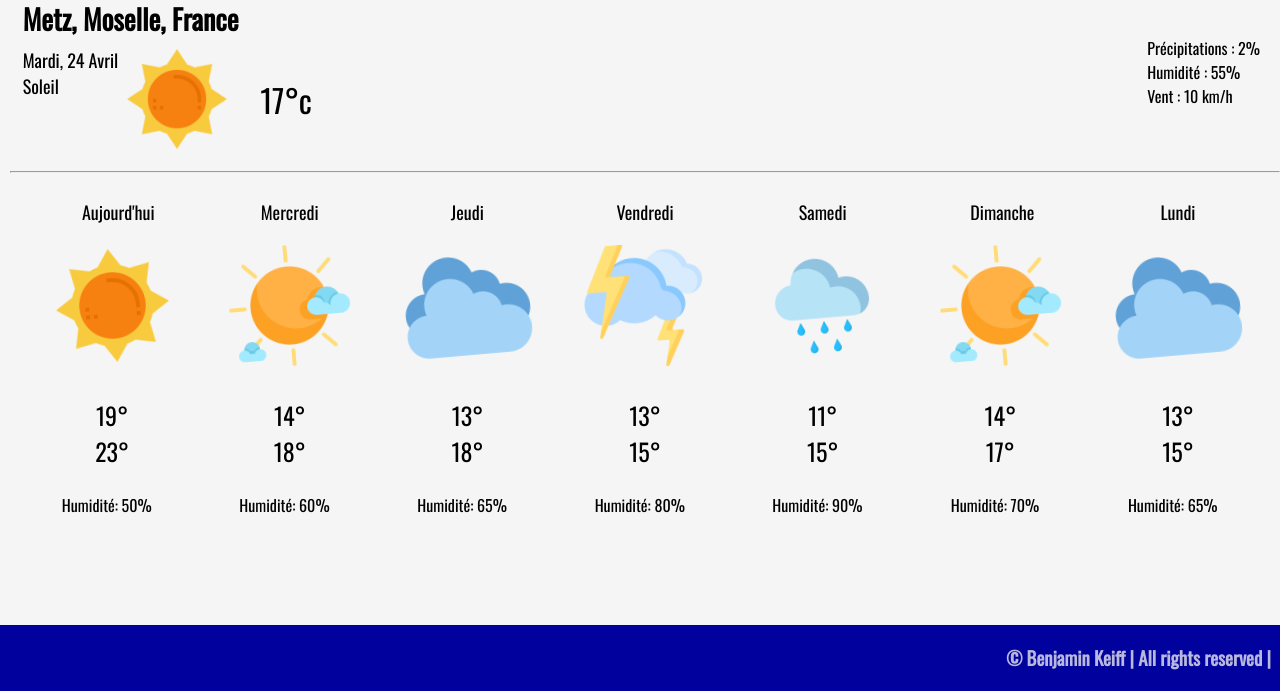
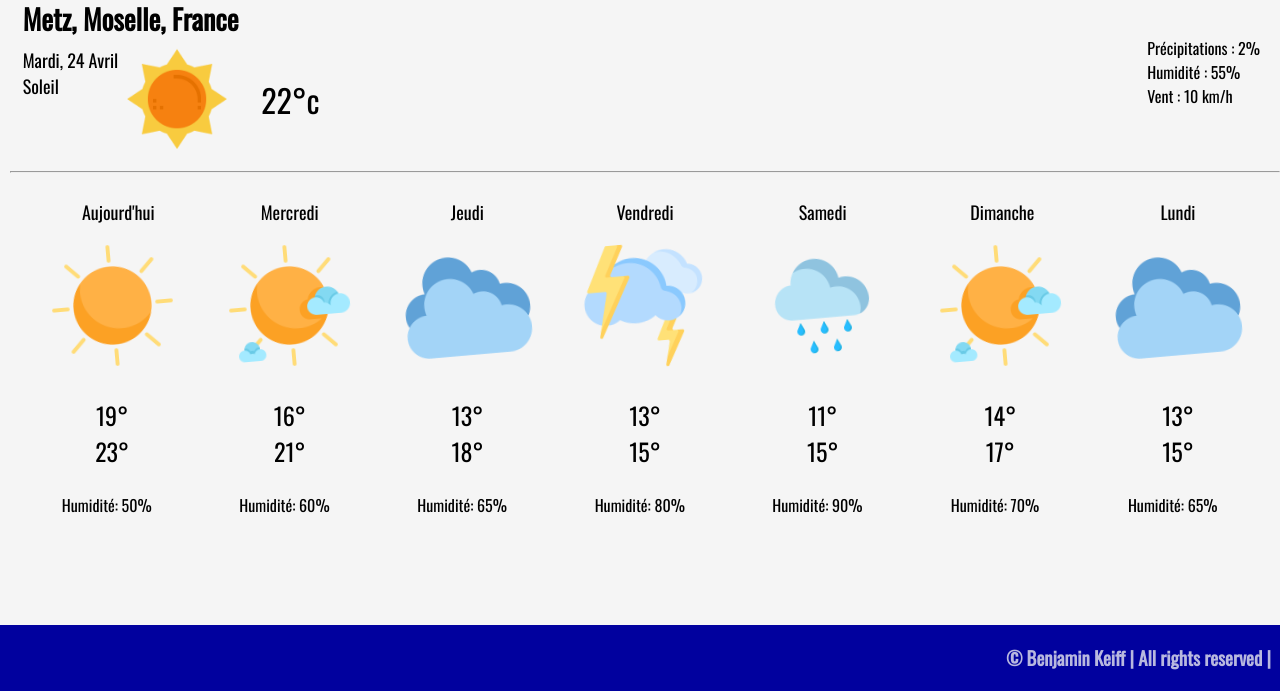
Before and after one commit to BenjaminKeiff/TP-6---Responsive, a plain HTML site: page pages/exo2-meteo.html in a window 1280 px wide. Shown: the part 109-800 px from the top of the page. Drawn offline with nearby package versions, Linux system fonts and the light colour scheme.

Commit message:
commit 17h tuesday

```diff
--- a/assets/style/exo2-meteo.css
+++ b/assets/style/exo2-meteo.css
@@ -197,6 +197,11 @@ footer div a {
     text-decoration: none;
 }
 
+footer div a:hover {
+    color: rgba(245, 245, 245, 0.512);
+    text-decoration: none;
+}
+
 /* ######################################################
 ###################### RESPONSIVE ########################
 ###################################################### */
--- a/pages/exo2-meteo.html
+++ b/pages/exo2-meteo.html
@@ -30,8 +30,8 @@
             </div>
             <div id="MainForecast">
                 <div id="MainTemperature">
-                    <img src="../assets/media/soleil.png" alt="Nuageux">
-                    <span >17°c</span>
+                    <img src="../assets/media/soleil.png" alt="Soleil">
+                    <span >22°c</span>
                 </div>
                 <div id="MainDetail">
                     Précipitations : 2% <br>
@@ -49,7 +49,7 @@
                     </p>
                 </div>
                 <div class="icons">
-                    <img src="../assets/media/soleil.png" alt="icon">
+                    <img src="../assets/media/soleil2.png" alt="icon">
                 </div>
                 <div class="temp">
                     <p>
@@ -75,8 +75,8 @@
                 </div>
                 <div class="temp">
                     <p>
-                        14° <br>
-                        18°
+                        16° <br>
+                        21°
                     </p>
                 </div>
                 <div class="humidity">
```
Also changed, not shown: assets/media/soleil2.png (added).
